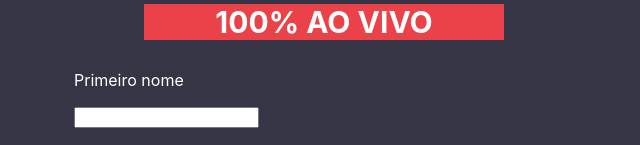
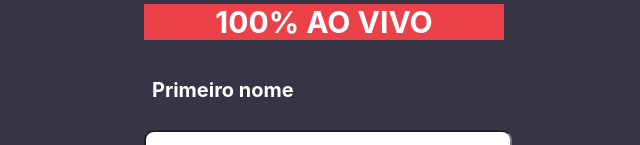
Before and after one commit to wiliamtaesunglee/landingpage-forbootcamp, a React (Create React App) app: page / in a window 1280 px wide. Shown: the part 793-938 px from the top of the page, without its empty margins (316-956 px from the left). Built offline with nearby package versions, Linux system fonts and the light colour scheme.

Commit message:
form styles added and need to be finished

```diff
--- a/src/components/form/Form.js
+++ b/src/components/form/Form.js
@@ -2,9 +2,10 @@ import React from 'react'
 import style from './Form.module.css'
 
 const Form = () => (
+
   <form className={style.form}>
-    <p>Primeiro nome</p>
-    <input/>
+    <p className={style.name}>Primeiro nome</p>
+    <input className={style.nameInput}/>
 
     <p>Email</p>
     <input/>
@@ -14,6 +15,7 @@ const Form = () => (
 
     <button>Quero assistir!</button>
   </form>
+
 )
 
 export default Form;
--- a/src/components/form/Form.module.css
+++ b/src/components/form/Form.module.css
@@ -1,5 +1,19 @@
 .form {
-  max-width:500px;
+  max-width:360px;
   color: white;
   margin: 0 auto;
 }
+
+.name {
+  font-size: 20px;
+  font-weight: bold;
+  padding: 8px;
+}
+
+.nameInput {
+  width: 360px;
+  height:40px;
+  border-radius: 10px;
+  background-color:white;
+
+}
```
Also changed, not shown: 2 other files (tests, documents, lock files or other folders).
